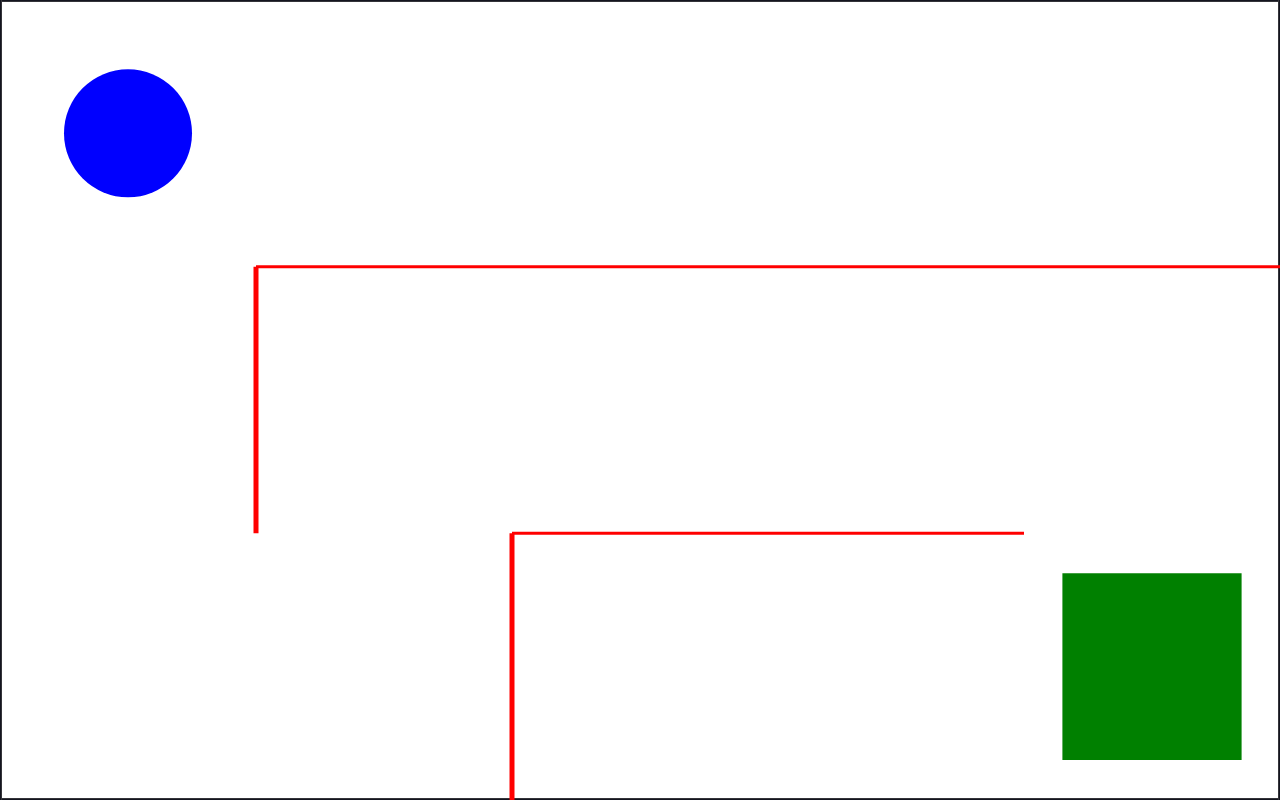
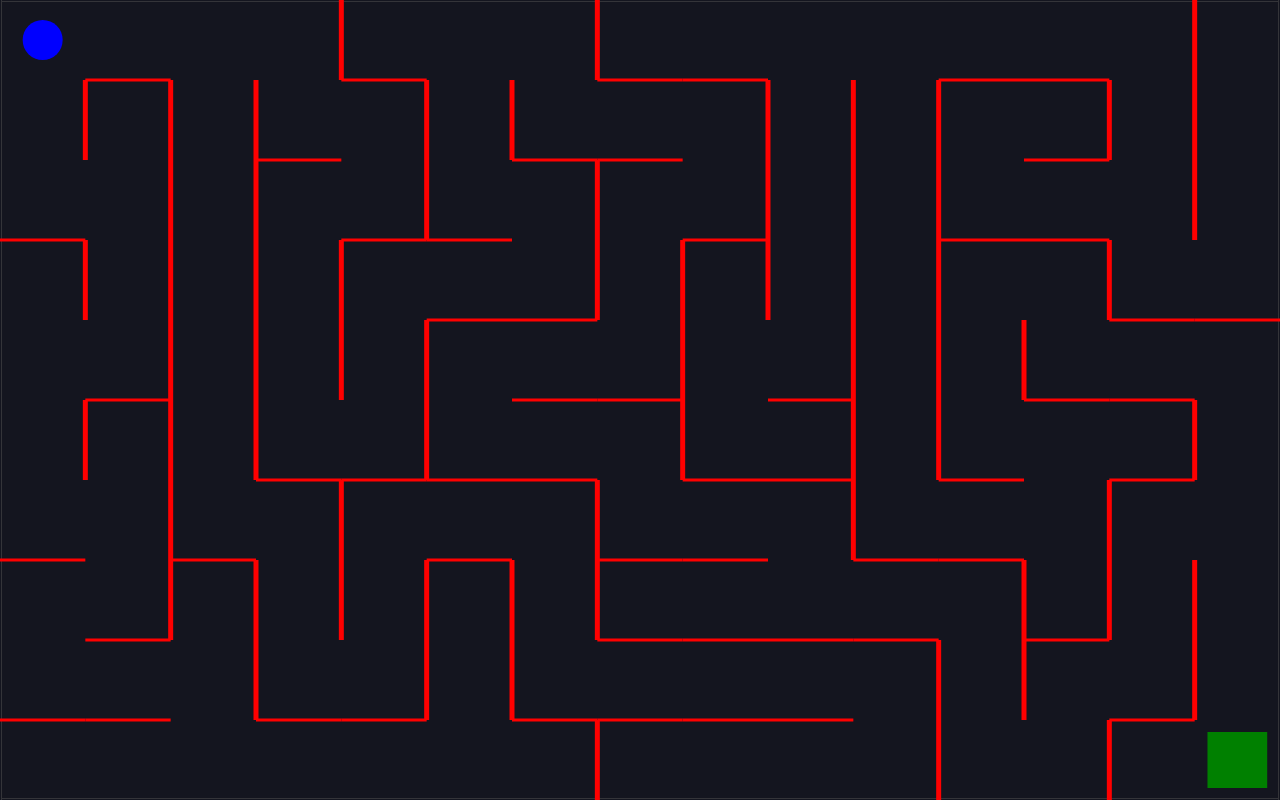
Before and after one commit to jay-web/maze-canvas, a plain HTML site: page index.html in a window 1280 px wide. Drawn offline with nearby package versions, Linux system fonts and the light colour scheme.

Commit message:
canvas background changed

```diff
--- a/index.css
+++ b/index.css
@@ -4,7 +4,7 @@ body {
 }
 
 canvas {
-    background-color: rgb(255, 255, 255) !important;
+    /* background-color: rgb(255, 255, 255) !important; */
 
 }
 
--- a/index.js
+++ b/index.js
@@ -13,8 +13,8 @@ const { world } = engine;
 
 const width = window.innerWidth;
 const height = window.innerHeight;
-const cellsHorizontal = 5;
-const cellsVertical = 3;
+const cellsHorizontal = 15;
+const cellsVertical = 10;
 
 const unitWidth = width / cellsHorizontal;
 const unitLength = height / cellsVertical;
```
